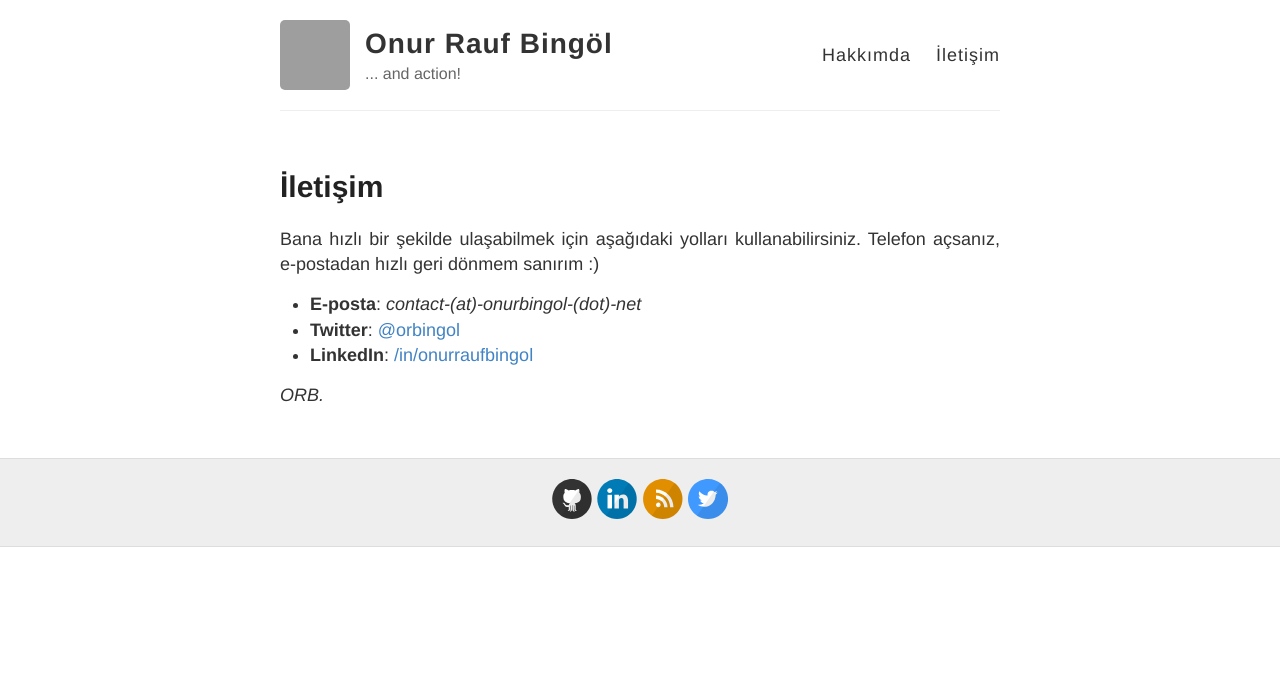
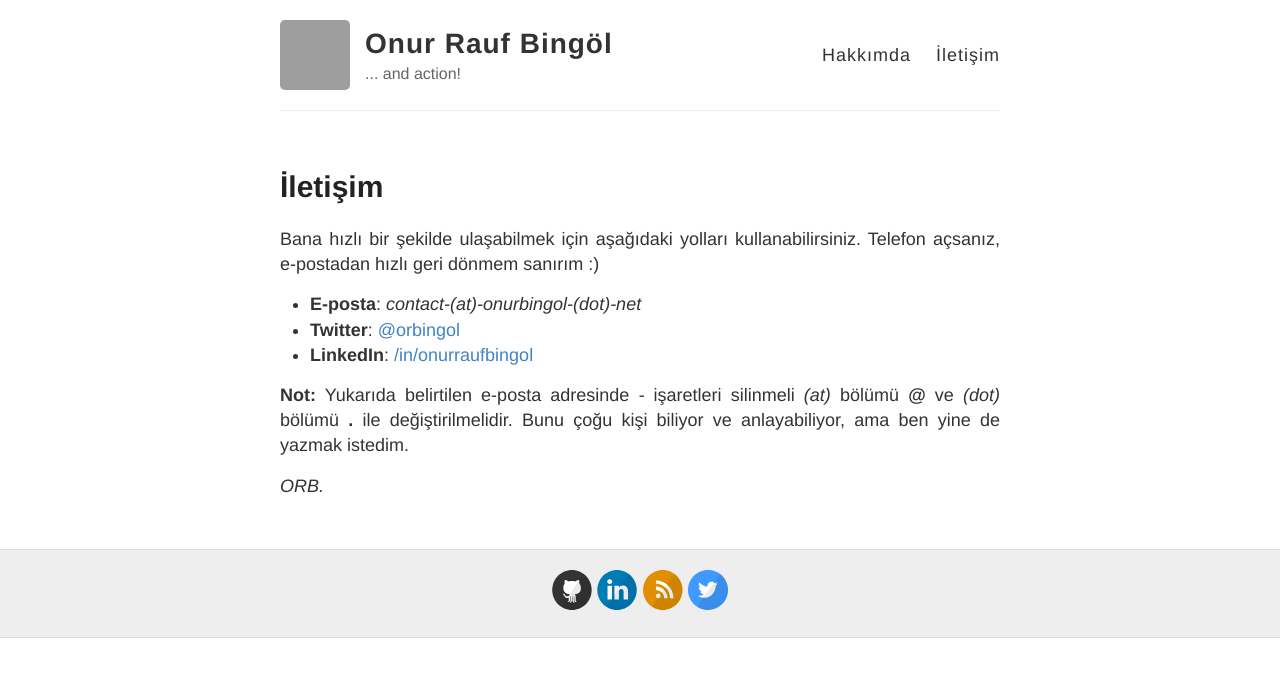
Before and after one commit to orbingol/orbingol.github.io, a Jekyll site: the page built from iletisim.md, in a window 1280 px wide. Shown: the top 677 px of the page. Built offline with Jekyll 4.4.1, drawn with Linux system fonts in a browser that asks for light colours; Markdown is read by kramdown in place of the engine named in the settings; grey boxes are pictures that could not be loaded.

Commit message:
Added an explanation to decode mail address

```diff
--- a/iletisim.md
+++ b/iletisim.md
@@ -12,4 +12,6 @@
 * **Twitter**: [@orbingol](https://twitter.com/orbingol)
 * **LinkedIn**: [/in/onurraufbingol](https://tr.linkedin.com/in/onurraufbingol)
 
+**Not:** Yukarıda belirtilen e-posta adresinde *-* işaretleri silinmeli *(at)* bölümü **@** ve *(dot)* bölümü **.** ile değiştirilmelidir. Bunu çoğu kişi biliyor ve anlayabiliyor, ama ben yine de yazmak istedim.
+
 _ORB._
```
